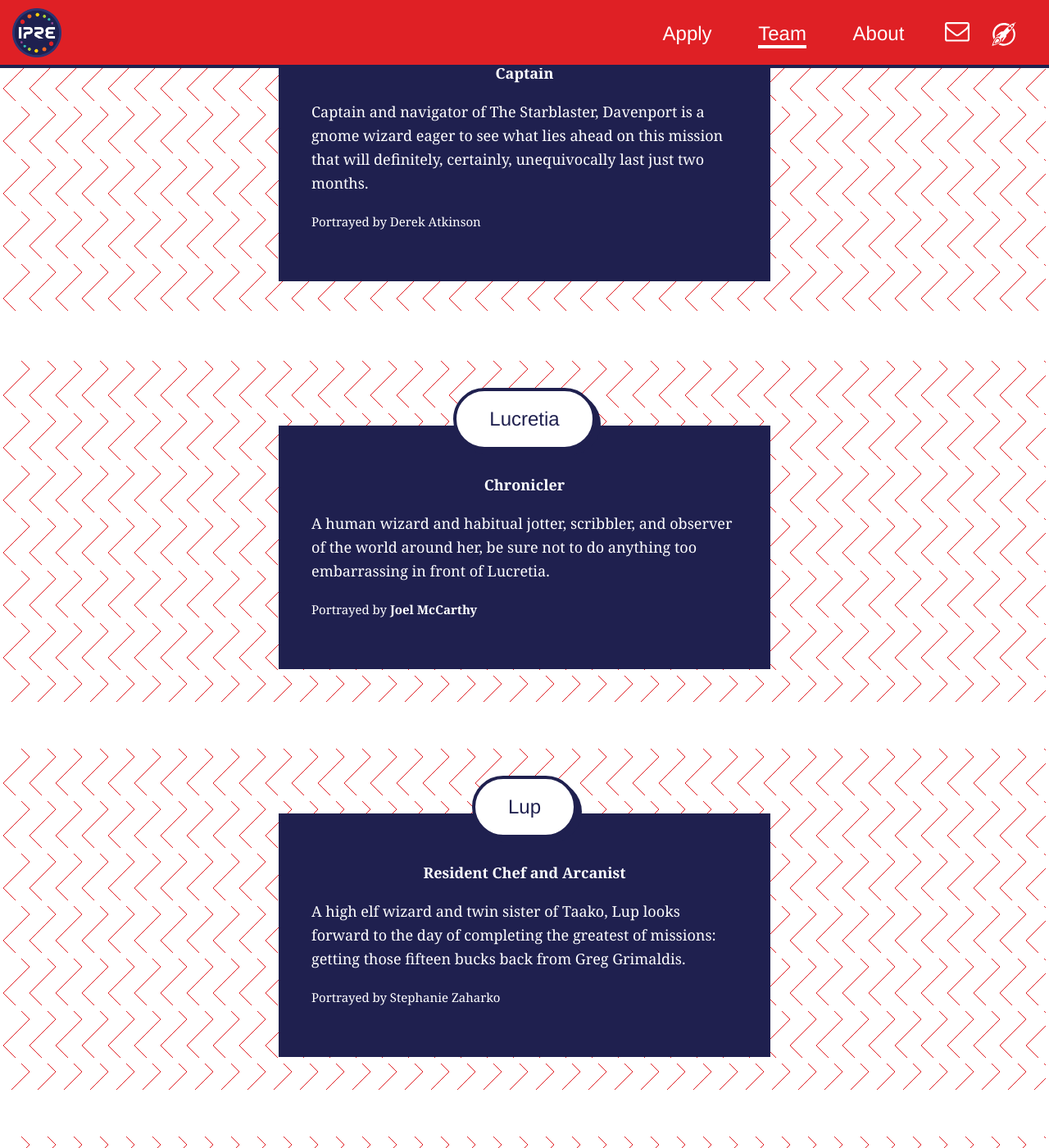
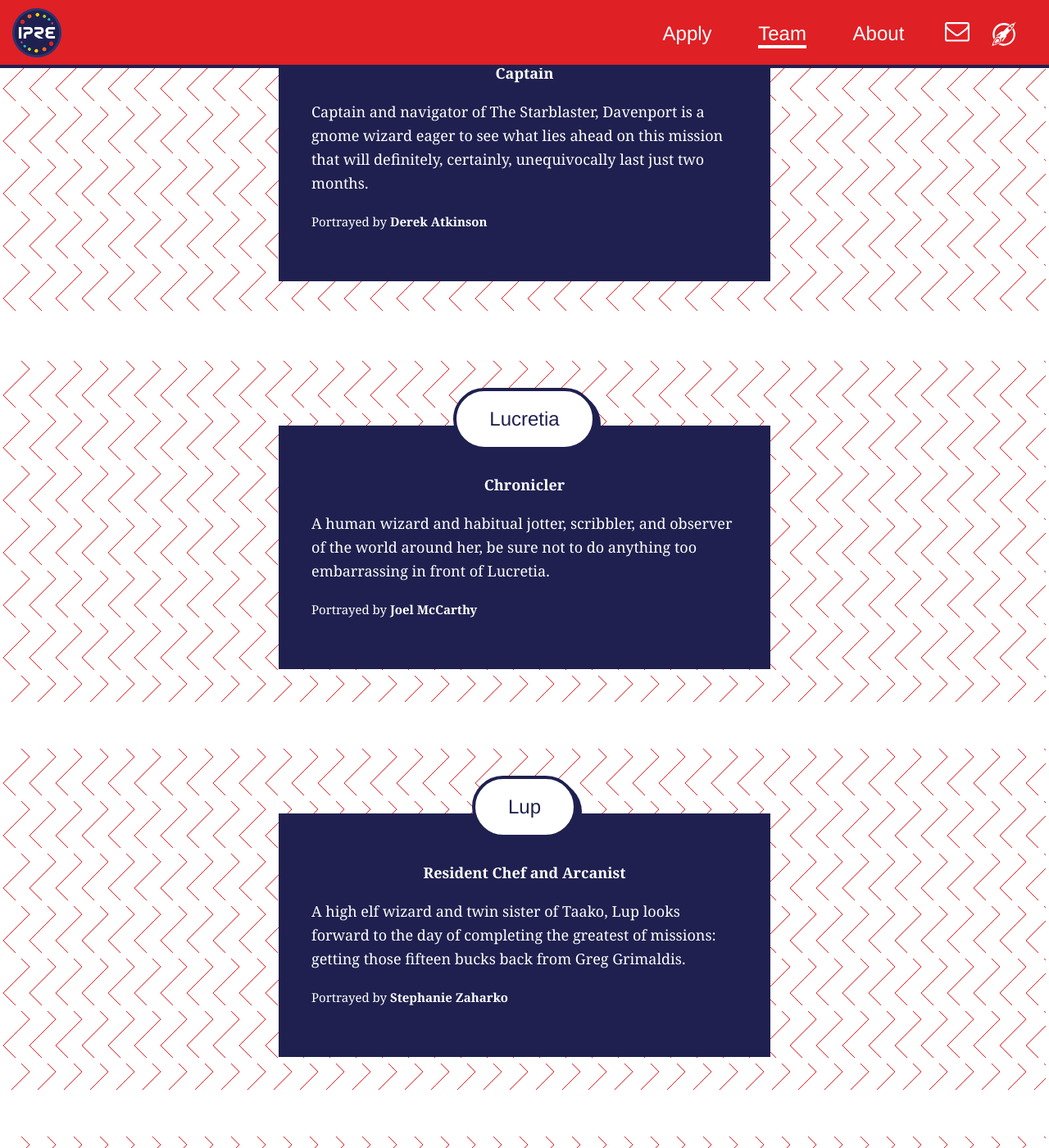
Before and after one commit to Inst-of-Planar-Research-and-Exploration/IPRE-website, a Jekyll site: the page built from team/team.html, in a window 1280 px wide and 1400 px high, scrolled down 515 px. Shown: the whole window at 82% size. Built offline with Jekyll 4.4.1, drawn with Linux system fonts in a browser that asks for light colours; some web fonts are replaced; some of the changed text lies outside the part shown.

```diff
--- a/team/team.html
+++ b/team/team.html
@@ -21,7 +21,7 @@ permalink: team/
   <div class="project_description">
     <p class="center"><strong>Captain</strong></p>
     <p>Captain and navigator of The Starblaster, Davenport is a gnome wizard eager to see what lies ahead on this mission that will definitely, certainly, unequivocally last just two months.</p>
-    <p><small>Portrayed by Derek Atkinson</small></p>
+    <p><small>Portrayed by <strong>Derek Atkinson</strong></small></p>
   </div>
 </div>
 
@@ -44,7 +44,7 @@ permalink: team/
   <div class="project_description">
     <p class="center"><strong>Resident Chef and Arcanist</strong></p>
     <p>A high elf wizard and twin sister of Taako, Lup looks forward to the day of completing the greatest of missions: getting those fifteen bucks back from Greg Grimaldis.</p>
-    <p><small>Portrayed by Stephanie Zaharko</small></p>
+    <p><small>Portrayed by <strong>Stephanie Zaharko</strong></small></p>
   </div>
 </div>
 
@@ -55,7 +55,7 @@ permalink: team/
   <div class="project_description">
     <p class="center"><strong>Resident Chef and Arcanist</strong></p>
     <p>A high elf wizard and twin brother of Lup, Taako magically produces an endless supply of sass.</p>
-    <p><small>Portrayed by Jennifer Lines</small></p>
+    <p><small>Portrayed by <strong>Jennifer Lines</strong></small></p>
   </div>
 </div>
 
```
